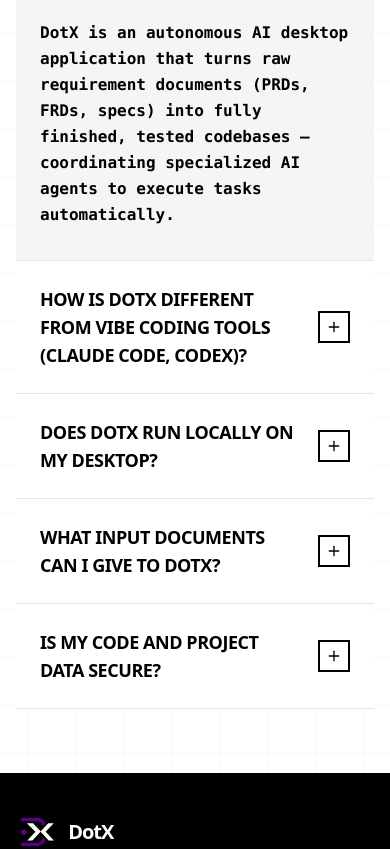
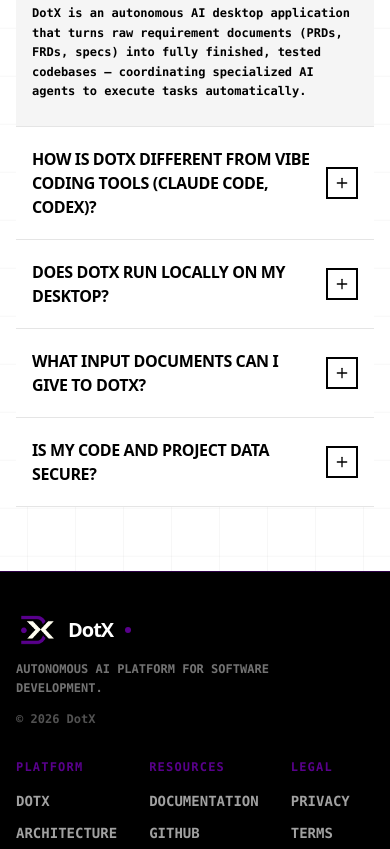
Before and after one commit to gayurajeev/Next.js-DotX-website, a Next.js app: page / in a window 390 px wide. Shown: the part 5820-6669 px from the top of the page. Built offline with nearby package versions, Linux system fonts and the light colour scheme.

Commit message:
chore(components): polish Navbar, Footer, and FAQ components

```diff
--- a/src/components/FAQ.tsx
+++ b/src/components/FAQ.tsx
@@ -46,11 +46,11 @@
             return (
               <div key={index} className="border-b border-black/10 bg-white">
                 <button
-                  className="w-full px-6 py-6 flex items-center justify-between text-left hover:bg-black hover:text-white transition-colors group"
+                  className="w-full px-4 sm:px-6 py-5 sm:py-6 flex items-center justify-between text-left hover:bg-black hover:text-white transition-colors group"
                   onClick={() => setOpenIndex(isOpen ? null : index)}
                 >
-                  <span className="font-black text-lg uppercase tracking-tight">{faq.question}</span>
-                  <div className="w-8 h-8 border-2 border-current flex items-center justify-center shrink-0 ml-4">
+                  <span className="font-black text-base sm:text-lg uppercase tracking-tight">{faq.question}</span>
+                  <div className="w-8 h-8 border-2 border-current flex items-center justify-center shrink-0 ml-3 sm:ml-4">
                     {isOpen ? <Minus className="w-4 h-4" /> : <Plus className="w-4 h-4" />}
                   </div>
                 </button>
@@ -63,7 +63,7 @@
                       transition={{ duration: 0.25 }}
                       className="overflow-hidden bg-neutral-100 border-t-2 border-black"
                     >
-                      <div className="px-6 py-8 font-mono text-black font-bold max-w-3xl leading-relaxed">
+                      <div className="px-4 sm:px-6 py-6 sm:py-8 font-mono text-black font-bold max-w-3xl text-xs sm:text-sm leading-relaxed">
                         {faq.answer}
                       </div>
                     </motion.div>
--- a/src/components/Footer.tsx
+++ b/src/components/Footer.tsx
@@ -1,12 +1,19 @@
 export default function Footer() {
   return (
-    <footer className="py-10 md:py-12 border-t border-black/20 bg-black text-white">
+    <footer className="py-10 md:py-12 border-t border-[#59008C]/50 bg-black text-white relative">
       <div className="container mx-auto px-4 md:px-6 max-w-7xl flex flex-col md:flex-row justify-between items-start gap-8 md:gap-10">
 
         <div className="flex flex-col gap-3">
           <div className="flex items-center gap-3">
-            <img src="/logo-highres-seamless.png" alt="DotX Logo" className="h-9 w-auto object-contain block shrink-0" />
+            <img
+              src="/logo-highres-seamless.png"
+              alt="DotX Logo"
+              width={40}
+              height={36}
+              className="h-9 w-[40px] aspect-[1024/917] object-contain block shrink-0"
+            />
             <span className="font-black tracking-tighter text-xl">DotX</span>
+            <span className="w-1.5 h-1.5 rounded-full bg-[#59008C]" />
           </div>
           <p className="font-mono text-xs text-neutral-500 max-w-xs font-bold uppercase leading-relaxed">
             Autonomous AI Platform for Software Development.
@@ -16,17 +23,17 @@
 
         <div className="flex flex-wrap gap-8 md:gap-12 font-mono text-sm font-bold uppercase">
           <div className="flex flex-col gap-3">
-            <p className="text-neutral-500 text-xs tracking-widest mb-1">Platform</p>
+            <p className="text-[#59008C] text-xs tracking-widest mb-1 font-black">Platform</p>
             <a href="#" className="text-neutral-400 hover:text-white transition-colors">DotX</a>
             <a href="#" className="text-neutral-400 hover:text-white transition-colors">Architecture</a>
           </div>
           <div className="flex flex-col gap-3">
-            <p className="text-neutral-500 text-xs tracking-widest mb-1">Resources</p>
+            <p className="text-[#59008C] text-xs tracking-widest mb-1 font-black">Resources</p>
             <a href="#" className="text-neutral-400 hover:text-white transition-colors">Documentation</a>
             <a href="#" className="text-neutral-400 hover:text-white transition-colors">GitHub</a>
           </div>
           <div className="flex flex-col gap-3">
-            <p className="text-neutral-500 text-xs tracking-widest mb-1">Legal</p>
+            <p className="text-[#59008C] text-xs tracking-widest mb-1 font-black">Legal</p>
             <a href="#" className="text-neutral-400 hover:text-white transition-colors">Privacy</a>
             <a href="#" className="text-neutral-400 hover:text-white transition-colors">Terms</a>
           </div>
--- a/src/components/Navbar.tsx
+++ b/src/components/Navbar.tsx
@@ -3,12 +3,19 @@
 export default function Navbar() {
   return (
     <nav className="fixed top-0 left-0 right-0 z-50 border-b border-black/10 bg-white/95 backdrop-blur-sm">
-      <div className="container mx-auto px-6 h-16 flex items-center justify-between">
+      <div className="container mx-auto px-4 sm:px-6 h-16 flex items-center justify-between">
 
         {/* Logo */}
-        <a href="/" className="flex items-center gap-2 group">
-          <img src="/logo-highres-seamless.png" alt="DotX Logo" className="h-9 w-auto object-contain block shrink-0" />
+        <a href="/" className="flex items-center gap-2 group shrink-0">
+          <img
+            src="/logo-highres-seamless.png"
+            alt="DotX Logo"
+            width={40}
+            height={36}
+            className="h-9 w-[40px] aspect-[1024/917] object-contain block shrink-0"
+          />
           <span className="font-black text-black tracking-tighter text-xl leading-none">DotX</span>
+          <span className="w-1.5 h-1.5 rounded-full bg-[#59008C] ml-0.5" />
         </a>
 
         {/* Nav Links */}
```
